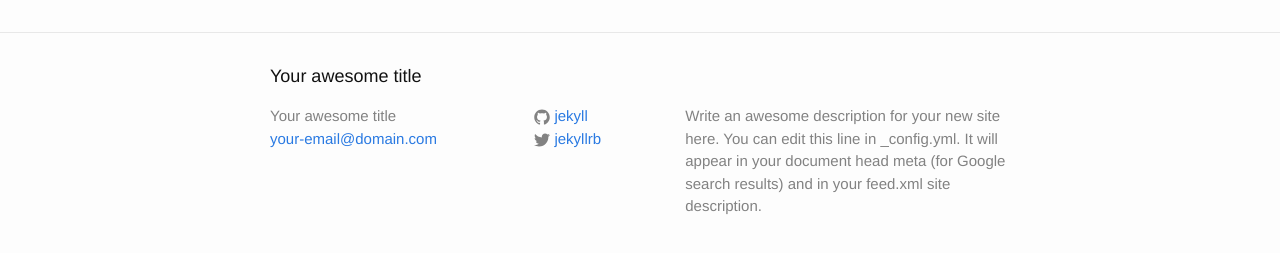
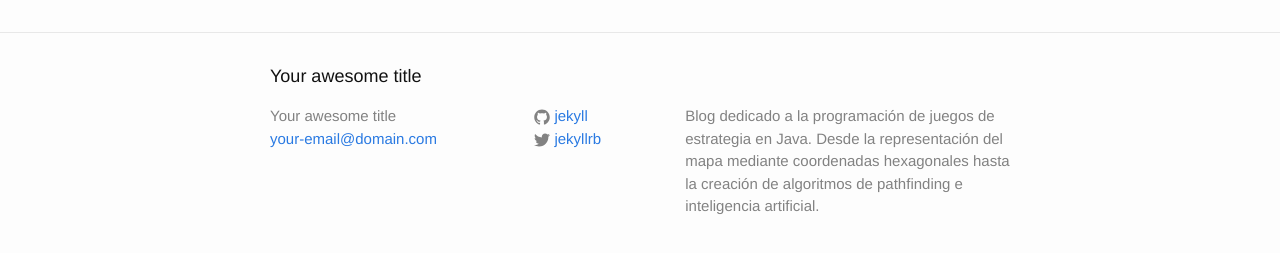
Before and after one commit to magomar/deludobellico, a Jekyll site: the page built from index.html, in a window 1280 px wide. Shown: the part 264-517 px from the top of the page. Built offline with Jekyll 4.4.1, drawn with Linux system fonts in a browser that asks for light colours.

Commit message:
new, more complete.gitignore and fixes site description

```diff
--- a/_config.yml
+++ b/_config.yml
@@ -2,9 +2,8 @@
 title: Your awesome title
 email: your-email@domain.com
 description: > # this means to ignore newlines until "baseurl:"
-  Write an awesome description for your new site here. You can edit this
-  line in _config.yml. It will appear in your document head meta (for
-  Google search results) and in your feed.xml site description.
+   Blog dedicado a la programación de juegos de estrategia en Java. Desde la representación del mapa mediante
+   coordenadas hexagonales hasta la creación de algoritmos de pathfinding e inteligencia artificial.
 baseurl: "" # the subpath of your site, e.g. /blog/
 url: "http://yourdomain.com" # the base hostname & protocol for your site
 twitter_username: jekyllrb
```
Also changed, not shown: 1 other file.
